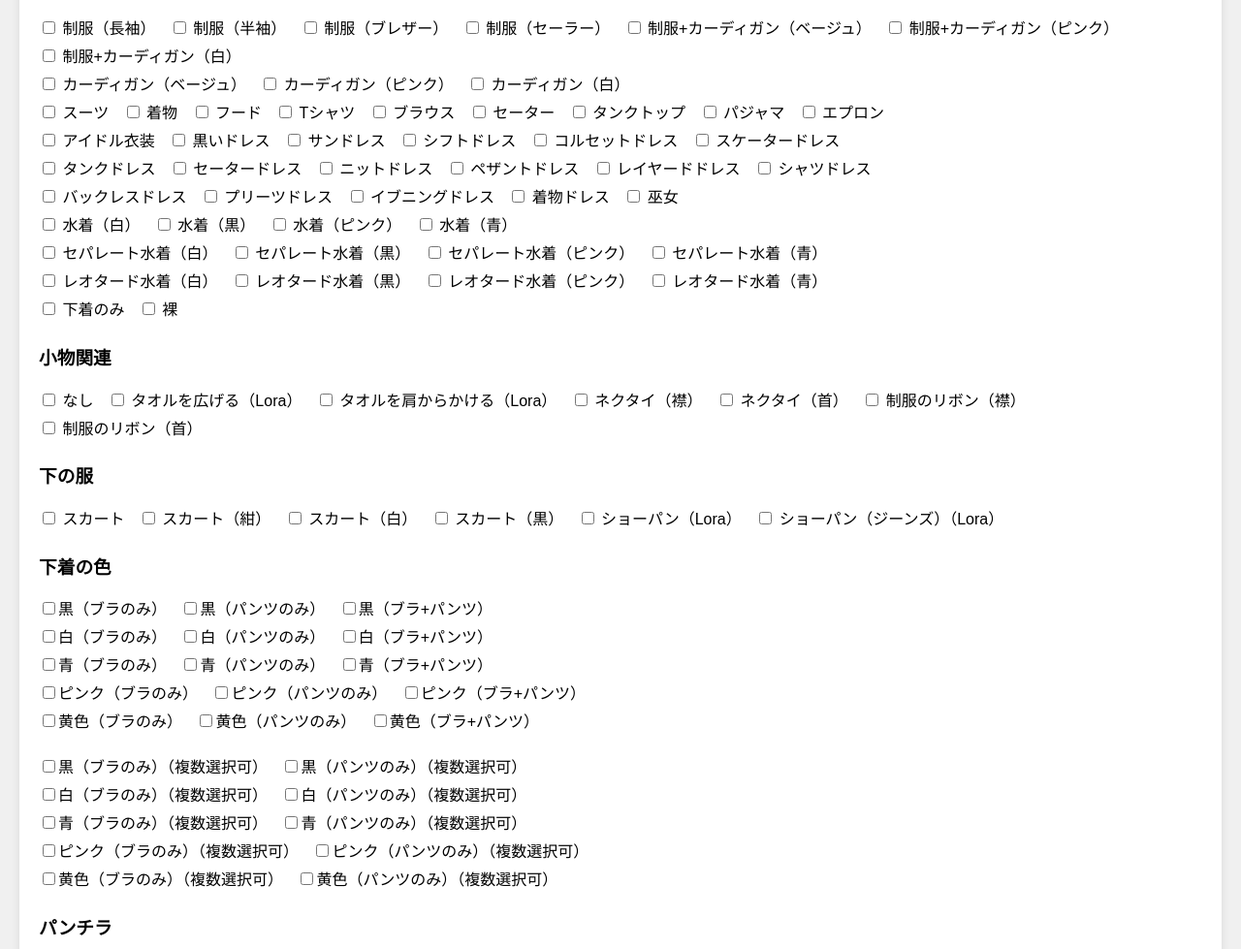
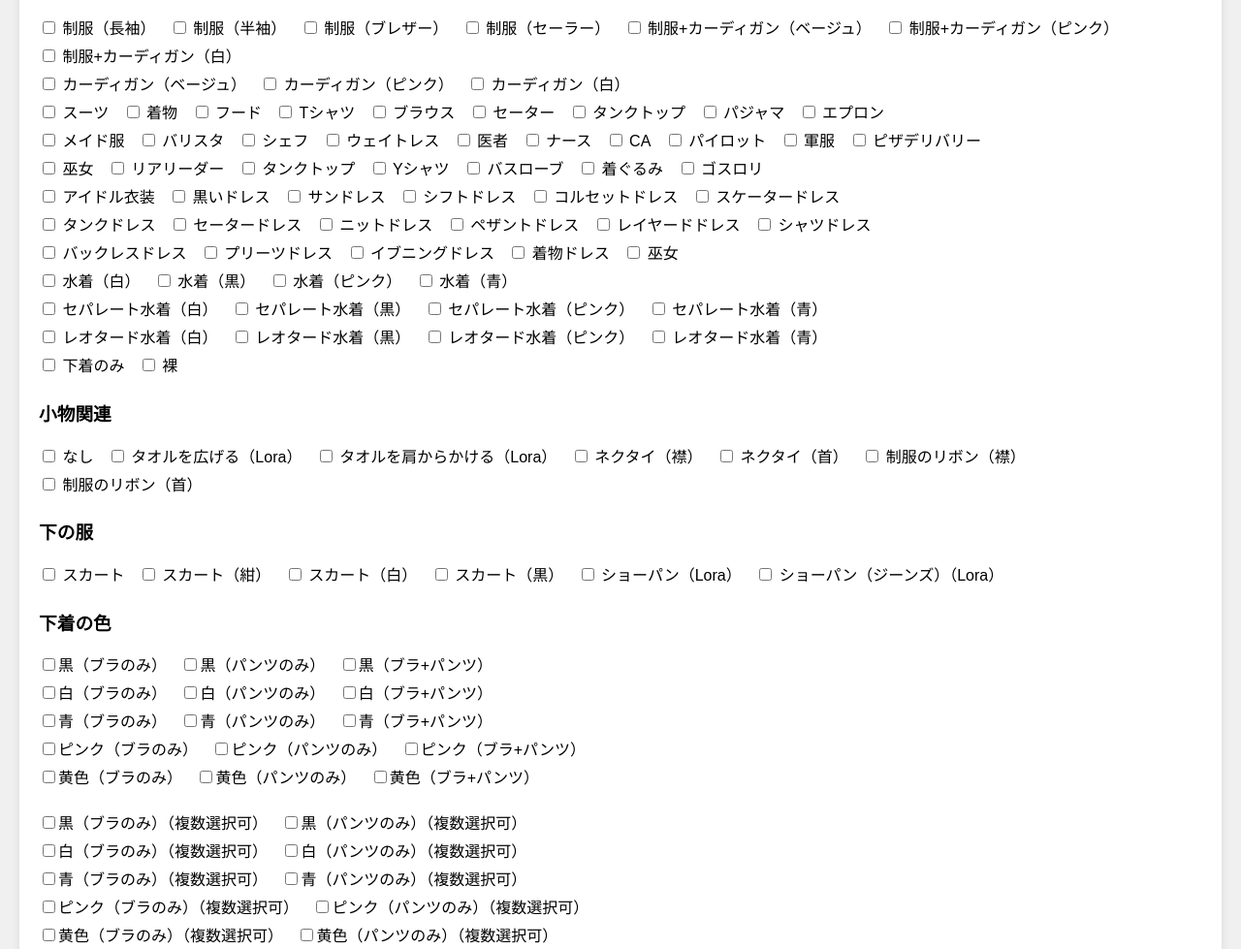
Before and after one commit to yassyyuki/PromptGenerator, a plain HTML site: page index.html in a window 1280 px wide. Shown: the part 1365-2344 px from the top of the page at 97% size. Drawn offline with Linux system fonts and the light colour scheme.

Commit message:
服装の追加

```diff
--- a/index.html
+++ b/index.html
@@ -224,6 +224,26 @@
             <label class="title-checkbox"><input type="checkbox" data-category="服装" data-title="パジャマ" data-prompt="(pajamas)"> パジャマ</label>
             <label class="title-checkbox"><input type="checkbox" data-category="服装" data-title="エプロン" data-prompt="(apron)"> エプロン</label>
             <br/>
+            <label class="title-checkbox"><input type="checkbox" data-category="服装" data-title="メイド服" data-prompt="(maid costume)"> メイド服</label>
+            <label class="title-checkbox"><input type="checkbox" data-category="服装" data-title="バリスタ" data-prompt="(barista uniform)"> バリスタ</label>
+            <label class="title-checkbox"><input type="checkbox" data-category="服装" data-title="シェフ" data-prompt="(chef uniform)"> シェフ</label>
+            <label class="title-checkbox"><input type="checkbox" data-category="服装" data-title="ウェイトレス" data-prompt="(waitress uniform)"> ウェイトレス</label>
+            <label class="title-checkbox"><input type="checkbox" data-category="服装" data-title="医者" data-prompt="(doctor uniform)"> 医者</label>
+            <label class="title-checkbox"><input type="checkbox" data-category="服装" data-title="ナース" data-prompt="(nurse uniform)"> ナース</label>
+            <label class="title-checkbox"><input type="checkbox" data-category="服装" data-title="CA" data-prompt="(stewardess uniform)"> CA</label>
+            <label class="title-checkbox"><input type="checkbox" data-category="服装" data-title="パイロット" data-prompt="(airline pilot uniform)"> パイロット</label>
+            <label class="title-checkbox"><input type="checkbox" data-category="服装" data-title="軍服" data-prompt="(military uniform)"> 軍服</label>
+            <label class="title-checkbox"><input type="checkbox" data-category="服装" data-title="ピザデリバリー" data-prompt="(pizza delivery uniform)"> ピザデリバリー</label>
+            <br/>
+            <label class="title-checkbox"><input type="checkbox" data-category="服装" data-title="巫女" data-prompt="(shrine maiden outfit)"> 巫女</label>
+            <label class="title-checkbox"><input type="checkbox" data-category="服装" data-title="リアリーダー" data-prompt="(cheerleader)"> リアリーダー</label>
+            <label class="title-checkbox"><input type="checkbox" data-category="服装" data-title="タンクトップ" data-prompt="(tank top)"> タンクトップ</label>
+            <label class="title-checkbox"><input type="checkbox" data-category="服装" data-title="Yシャツ" data-prompt="(collared shirt)"> Yシャツ</label>
+            <label class="title-checkbox"><input type="checkbox" data-category="服装" data-title="バスローブ" data-prompt="(bathrobe)"> バスローブ</label>
+            <label class="title-checkbox"><input type="checkbox" data-category="服装" data-title="着ぐるみ" data-prompt="(kigurumi)"> 着ぐるみ</label>
+            <label class="title-checkbox"><input type="checkbox" data-category="服装" data-title="ゴスロリ" data-prompt="(gothic lolita)"> ゴスロリ</label>
+
+            <br/>
             <label class="title-checkbox"><input type="checkbox" data-category="服装" data-title="アイドル衣装" data-prompt="(idol costume)"> アイドル衣装</label>
             <label class="title-checkbox"><input type="checkbox" data-category="服装" data-title="黒いドレス" data-prompt="(little black dress)"> 黒いドレス</label>
             <label class="title-checkbox"><input type="checkbox" data-category="服装" data-title="サンドレス" data-prompt="(sundress)"> サンドレス</label>
@@ -445,6 +465,14 @@
             <label class="title-checkbox"><input type="checkbox" data-category="姿勢" data-title="座り" data-prompt="sitting"> 座り</label>
             <label class="title-checkbox"><input type="checkbox" data-category="姿勢" data-title="猫背で座る" data-prompt="Slouching"> 猫背で座る</label>
             <label class="title-checkbox"><input type="checkbox" data-category="姿勢" data-title="踊っている" data-prompt="dancing"> 踊っている</label>
+            <label class="title-checkbox"><input type="checkbox" data-category="姿勢" data-title="四つん這い" data-prompt="all fours"> 四つん這い</label>
+            <br/>
+            <label class="title-checkbox"><input type="checkbox" data-category="姿勢" data-title="歩いている" data-prompt="walking"> 歩いている</label>
+            <label class="title-checkbox"><input type="checkbox" data-category="姿勢" data-title="走っている" data-prompt="runnning"> 走っている</label>
+            <label class="title-checkbox"><input type="checkbox" data-category="姿勢" data-title="ポージング" data-prompt="posing"> ポージング</label>
+            <label class="title-checkbox"><input type="checkbox" data-category="姿勢" data-title="セクシーポージング" data-prompt="sexy pose"> セクシーポージング</label>
+            <label class="title-checkbox"><input type="checkbox" data-category="姿勢" data-title="ポージング" data-prompt="posing"> ポージング</label>
+            <label class="title-checkbox"><input type="checkbox" data-category="姿勢" data-title="ポージング" data-prompt="posing"> ポージング</label>
             <!-- <label class="title-checkbox"><input type="checkbox" data-category="姿勢" data-title="片足上げる" data-prompt="standing, (leg up)"> 片足上げる</label> -->
             <label class="title-checkbox"><input type="checkbox" data-category="姿勢" data-title="おしりをつきだす（Lora）" data-prompt="((lie on one’s back))"> おしりをつきだす（Lora）</label>
             <label class="title-checkbox"><input type="checkbox" data-category="姿勢" data-title="仰向け" data-prompt="(lying, on back)"> 仰向け（※景色に注意）</label>
```
